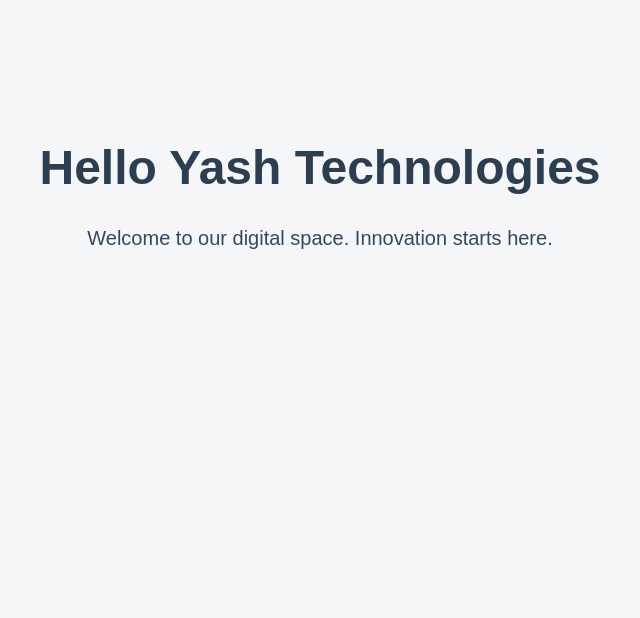
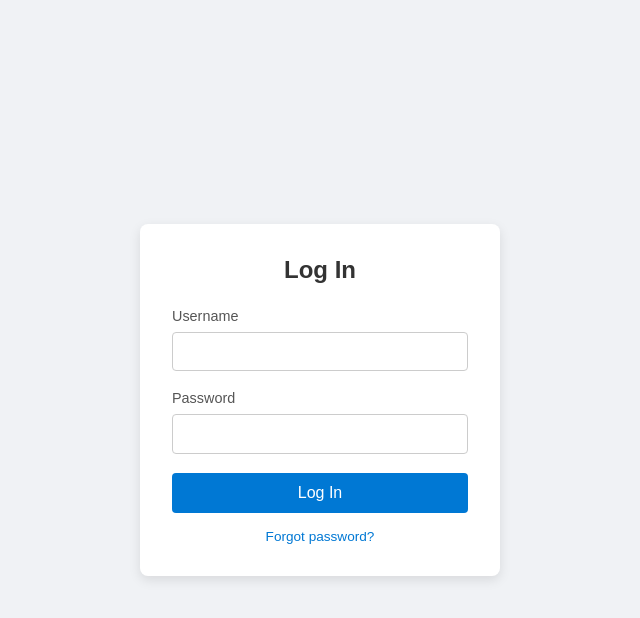
Before and after one commit to kalyankoya05/Dev-CI-CD, a plain HTML site: page index.html in a window 1280 px wide. Shown: the whole page, without its empty margins (320-960 px from the left). Drawn offline with Linux system fonts and the light colour scheme.

Commit message:
Update index.html

```diff
--- a/index.html
+++ b/index.html
@@ -1,27 +1,116 @@
 <!DOCTYPE html>
 <html lang="en">
+
 <head>
-					  <meta charset="UTF-8">
-					  		    <title>Hello Yash Technologies</title>
+  <meta charset="UTF-8" />
+  <title>Login</title>
   <style>
+    /* reset & base */
+    * {
+      box-sizing: border-box;
+      margin: 0;
+      padding: 0;
+    }
+
     body {
       font-family: Arial, sans-serif;
-			  		        background-color: #f4f6f8;
+      background: #f0f2f5;
+      display: flex;
+      align-items: center;
+      justify-content: center;
+      height: 100vh;
+    }
+
+    /* form container */
+    .login-container {
+      background: #fff;
+      padding: 2rem;
+      border-radius: 8px;
+      width: 100%;
+      max-width: 360px;
+      box-shadow: 0 4px 12px rgba(0, 0, 0, 0.1);
+    }
+
+    .login-container h2 {
       text-align: center;
-									      			            padding-top: 100px;
+      margin-bottom: 1.5rem;
+      color: #333;
     }
-            h1 {
-		    		      color: #2c3e50;
-				      		            font-size: 48px;
+
+    /* form elements */
+    .login-container label {
+      display: block;
+      margin-bottom: 0.5rem;
+      color: #555;
+      font-size: 0.9rem;
     }
-	    	    p {
-			    		          color: #34495e;
-						  			        font-size: 20px;
+
+    .login-container input {
+      width: 100%;
+      padding: 0.6rem 0.8rem;
+      margin-bottom: 1.2rem;
+      border: 1px solid #ccc;
+      border-radius: 4px;
+      font-size: 1rem;
+    }
+
+    .login-container input:focus {
+      border-color: #0078d4;
+      outline: none;
+    }
+
+    /* button */
+    .login-container button {
+      width: 100%;
+      padding: 0.7rem;
+      background: #0078d4;
+      border: none;
+      border-radius: 4px;
+      color: #fff;
+      font-size: 1rem;
+      cursor: pointer;
+      transition: background 0.2s ease-in-out;
+    }
+
+    .login-container button:hover {
+      background: #005a9e;
+    }
+
+    /* small link */
+    .login-container .help {
+      margin-top: 1rem;
+      text-align: center;
+      font-size: 0.85rem;
+    }
+
+    .login-container .help a {
+      color: #0078d4;
+      text-decoration: none;
+    }
+
+    .login-container .help a:hover {
+      text-decoration: underline;
     }
   </style>
 </head>
+
 <body>
-								  <h1>Hello Yash Technologies</h1>
-								  		    <p>Welcome to our digital space. Innovation starts here.</p>
+  <div class="login-container">
+    <h2>Log In</h2>
+    <form method="POST" action="/login">
+      <label for="username">Username</label>
+      <input id="username" type="text" name="username" required />
+
+      <label for="password">Password</label>
+      <input id="password" type="password" name="password" required />
+
+      <button type="submit">Log In</button>
+
+      <div class="help">
+        <a href="#">Forgot password?</a>
+      </div>
+    </form>
+  </div>
 </body>
+
 </html>
```
Lines whose indentation alone changed are shown as unchanged.
